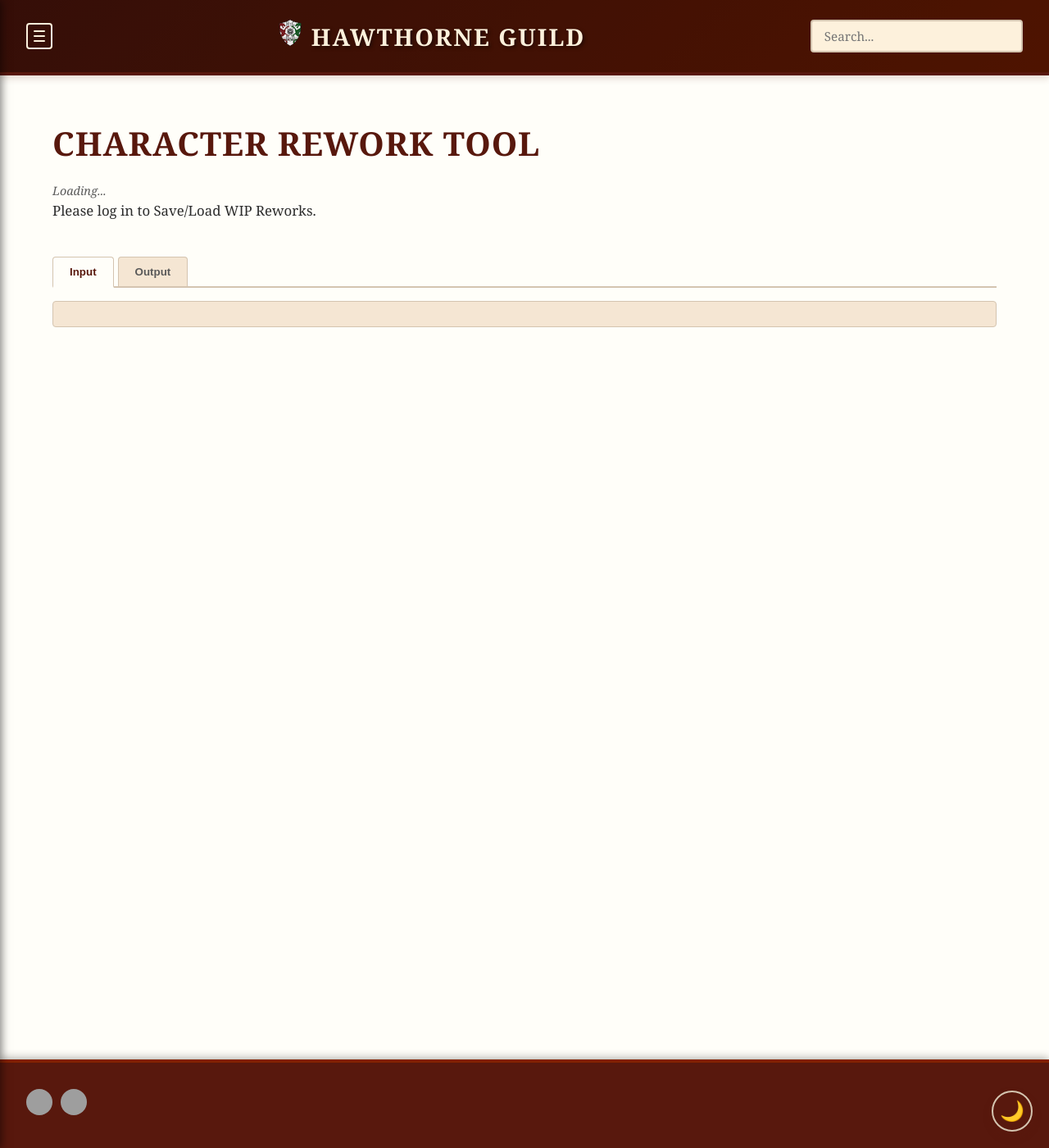
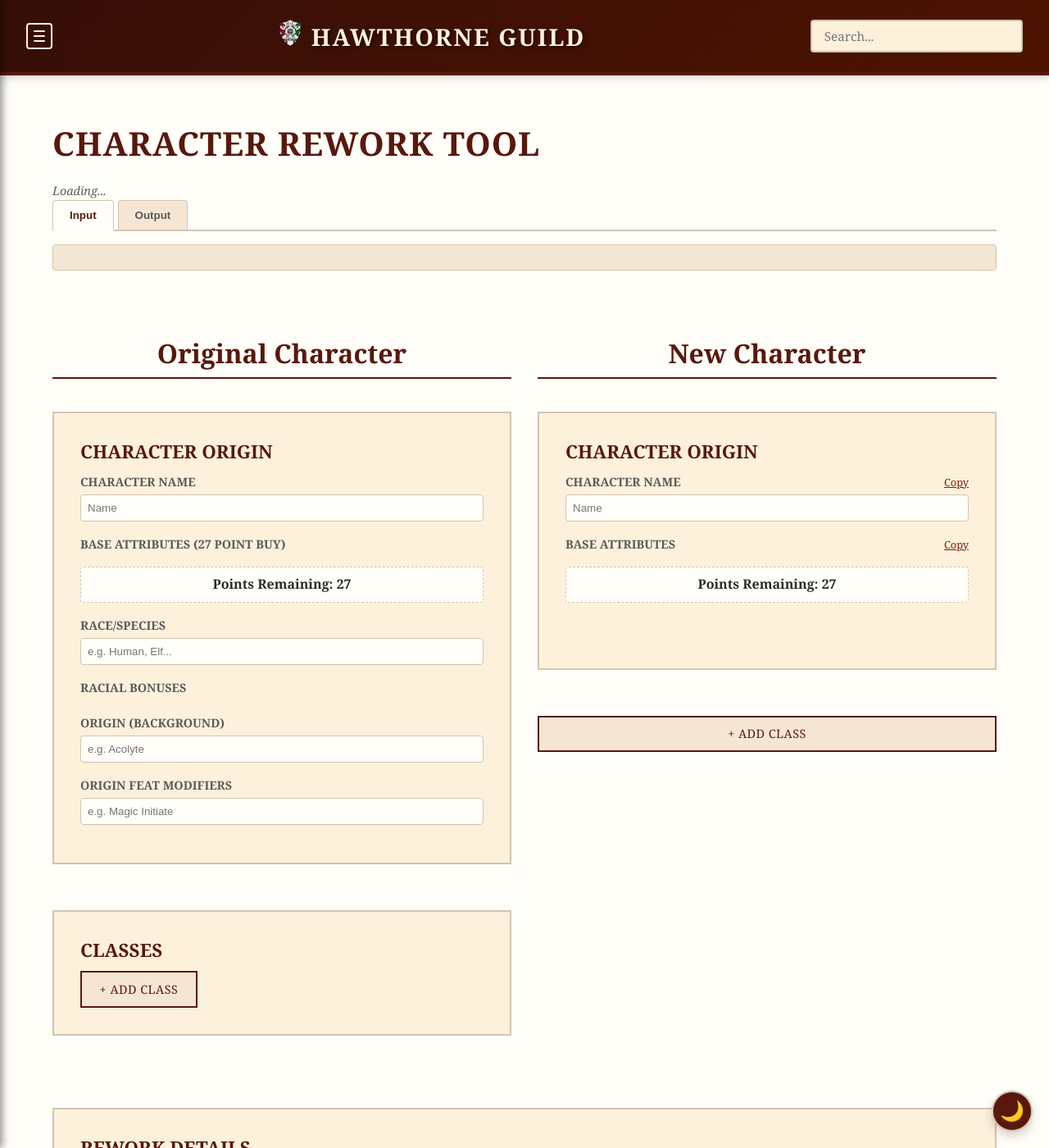
Before and after one commit to coconutswallow/Guides, a Jekyll site: the page built from rework.html, in a window 1280 px wide and 1400 px high. Shown: the whole window at 82% size. Built offline with Jekyll 4.4.1, drawn with Linux system fonts in a browser that asks for light colours; a script that is not in the unit is left out; grey boxes are pictures that could not be loaded.

Commit message:
Update rework.html

```diff
--- a/rework.html
+++ b/rework.html
@@ -9,9 +9,6 @@
     <h1>Character Rework Tool</h1>
 
     {% include auth-header.html %}
-    <p id="instruction-text" class="auth-instruction">Please log in to Save/Load WIP Reworks.</p>
-
-    <br>
 
     <div class="tab-nav">
         <button class="tab-btn active" onclick="window.switchTab('input')">Input</button>
@@ -21,128 +18,155 @@
     <div id="tab-input" class="tab-content active">
 
         <div class="control-bar" id="controls-area">
-
             <div id="logged-out-controls" class="control-group" style="display:none; align-items:center; gap: 10px;">
                <button id="custom-login-btn" class="auth-btn auth-btn-discord" onclick="window.authManager.login()">
-                    <svg class="discord-logo" width="20" height="20" viewBox="0 0 127.14 96.36"><path fill="currentColor" d="M107.7,8.07A105.15,105.15,0,0,0,81.47,0a72.06,72.06,0,0,0-3.36,6.83A97.68,97.68,0,0,0,49,6.83,72.37,72.37,0,0,0,45.64,0,105.89,105.89,0,0,0,19.39,8.09C2.79,32.65-1.71,56.6.54,80.21h0A105.73,105.73,0,0,0,32.71,96.36,77.11,77.11,0,0,0,39.6,85.25a68.42,68.42,0,0,1-10.85-5.18c.91-.66,1.8-1.34,2.66-2a75.57,75.57,0,0,0,64.32,0c.87.71,1.76,1.39,2.66,2a68.68,68.68,0,0,1-10.87,5.19,77,77,0,0,0,6.89,11.1A105.89,105.89,0,0,0,126.6,80.22c2.36-24.44-2.54-47.89-18.9-72.15ZM42.45,65.69C36.18,65.69,31,60,31,53s5-12.74,11.43-12.74S54,46,53.89,53,48.84,65.69,42.45,65.69Zm42.24,0C78.41,65.69,73.25,60,73.25,53s5.18-12.74,11.44-12.74S96.23,46,96.12,53,91.08,65.69,84.69,65.69Z"/></svg>
                     Login to Save
-                </button>
+               </button>
+               <span style="font-size:0.9em; margin-left:10px;"> Or enter Discord ID manually: </span>
+               <input type="text" id="manual-discord-id" class="text-input" style="width: 150px;" placeholder="Username">
             </div>
 
-            <div id="logged-in-controls" class="control-group" style="display:none; gap: 10px;">
-                <button class="btn btn-secondary" onclick="window.saveRework()">Save Rework</button>
-                <select id="rework-select" class="rework-dropdown">
+            <div id="logged-in-controls" class="control-group" style="display:none;">
+                <button class="action-btn btn-save" onclick="window.saveRework()">Save</button>
+                <button class="action-btn btn-load" onclick="window.loadSelectedRework()">Load</button>
+                <select id="load-rework-select" class="load-select">
                     <option value="">-- Load Saved Rework --</option>
                 </select>
-                <button class="btn btn-secondary" onclick="window.loadRework()">Load</button>
             </div>
 
-            <div id="auth-error-msg" class="control-group auth-error" style="display:none;">
-                <span>Only 'Adventurer' role can Save/Load on this page.</span>
+            <div id="auth-error-msg" class="control-group" style="display:none; color: #e74c3c; font-weight: bold;">
+                <span>"Adventurer" role required to Save/Load.</span>
+            </div>
+        </div>
+
+        <input type="hidden" id="current-rework-id" value="">
+
+        <div class="respec-container">
+            <div class="char-column" id="col-original">
+                <h2 class="column-header">Original Character</h2>
+                <div class="card">
+                    <h3 class="card-title">Character Origin</h3>
+                    <div class="origin-grid">
+                        <div class="input-group">
+                            <label class="input-label">Character Name</label>
+                            <input type="text" class="text-input" id="name-original" placeholder="Name">
+                        </div>
+                        <div class="input-group">
+                            <label class="input-label">Base Attributes (27 Point Buy)</label>
+                            <div id="attrs-container-original"></div>
+                            <div class="points-display" id="points-original">Points Remaining: 27</div>
+                        </div>
+                        <div class="input-group">
+                            <label class="input-label">Race/Species</label>
+                            <input type="text" class="text-input" id="race-original" placeholder="e.g. Human, Elf...">
+                        </div>
+                        <div class="input-group" id="block-race-original">
+                            <label class="input-label">Racial Bonuses</label>
+                            <div id="race-mod-container-original"></div>
+                        </div>
+                        <div class="input-group">
+                            <label class="input-label">Origin (Background)</label>
+                            <input type="text" class="text-input" id="bg-original" placeholder="e.g. Acolyte">
+                        </div>
+                        <div class="input-group" id="block-origin-original">
+                            <label class="input-label">Origin Feat Modifiers</label>
+                            <input type="text" class="text-input" id="orig-feat-original" placeholder="e.g. Magic Initiate">
+                            <div id="origin-mod-container-original" style="margin-top:10px;"></div>
+                        </div>
+                    </div>
+                </div>
+                <div class="card">
+                    <h3 class="card-title">Classes</h3>
+                    <div id="classes-container-original"></div>
+                    <button type="button" class="button button-secondary" onclick="window.addClassRow('original')">+ Add Class</button>
+                </div>
+                <div id="feats-container-original"></div>
             </div>
 
+            <div class="char-column" id="col-new">
+                <h2 class="column-header">New Character</h2>
+                <div class="card">
+                    <h3 class="card-title">Character Origin</h3>
+                    <div class="origin-grid">
+                        <div class="input-group">
+                            <div class="field-header-row">
+                                <label class="input-label">Character Name</label>
+                                <button type="button" class="copy-link" onclick="window.copyValue('name-original', 'name-new')">Copy</button>
+                            </div>
+                            <input type="text" class="text-input" id="name-new" placeholder="Name">
+                        </div>
+                        <div class="input-group">
+                            <div class="field-header-row">
+                                <label class="input-label">Base Attributes</label>
+                                <button type="button" class="copy-link" onclick="window.copyAttributes()">Copy</button>
+                            </div>
+                            <div id="attrs-container-new"></div>
+                            <div class="points-display" id="points-new">Points Remaining: 27</div>
+                        </div>
+                        <div id="race-mod-container-new"></div>
+                        <div id="classes-container-new"></div>
+                        <div id="feats-container-new"></div>
+                    </div>
+                </div>
+                <button type="button" class="button button-secondary" onclick="window.addClassRow('new')">+ Add Class</button>
+            </div>
         </div>
+
+        <div class="card" style="margin-top: 2rem;">
+            <h3 class="card-title">Rework Details</h3>
+            <input type="text" id="rework-cost" class="text-input" placeholder="GP/DTP Costs">
+            <textarea id="rework-notes" class="notes-area" placeholder="Notes for auditors"></textarea>
         </div>
+    </div>
+
+    <div id="tab-output" class="tab-content">
+        <h2 class="column-header">Rework Request Form</h2>
+        <textarea id="output-text" class="output-area" readonly></textarea>
+        <button class="action-btn" onclick="window.copyOutput()">Copy to Clipboard</button>
+    </div>
 </div>
 
+<script type="module" src="{{ '/assets/js/auth-manager.js' | relative_url }}"></script>
+
 <script>
-    window.currentUser = null;
-
-    // Configuration: Updated to only check for "Adventurer"
-    const REQUIRED_ROLES = ["Adventurer"];
-
+    // 1. AUTH LOGIC: Switches the visibility of controls, but leaves the tool visible
     window.handlePageAuth = function(user, profile) {
         window.currentUser = user;
+        const REQUIRED_ROLE = "Adventurer";
 
-        const instructionText = document.getElementById('instruction-text');
         const loggedOutGroup = document.getElementById('logged-out-controls');
         const loggedInGroup = document.getElementById('logged-in-controls');
         const authErrorGroup = document.getElementById('auth-error-msg');
+        const manualInput = document.getElementById('manual-discord-id');
 
-        // Hide UI elements by default
-        if(loggedOutGroup) loggedOutGroup.style.display = 'none';
-        if(loggedInGroup) loggedInGroup.style.display = 'none';
-        if(authErrorGroup) authErrorGroup.style.display = 'none';
+        // Reset
+        loggedOutGroup.style.display = 'none';
+        loggedInGroup.style.display = 'none';
+        authErrorGroup.style.display = 'none';
 
         if (user) {
             const userRoles = (profile && profile.roles) ? profile.roles : [];
-
-            // Check if user has the specific "Adventurer" role
-            const hasAccess = REQUIRED_ROLES.some(role => userRoles.includes(role));
-
-            if (instructionText) instructionText.style.display = 'none';
-
-            if (hasAccess) {
-                if(loggedInGroup) loggedInGroup.style.display = 'flex';
-                // Trigger reload of saved data from Supabase
+            if (userRoles.includes(REQUIRED_ROLE)) {
+                loggedInGroup.style.display = 'flex';
                 if(window.fetchReworks) window.fetchReworks();
             } else {
-                if(authErrorGroup) authErrorGroup.style.display = 'flex';
+                authErrorGroup.style.display = 'flex';
             }
         } else {
-            if(loggedOutGroup) loggedOutGroup.style.display = 'flex';
-            if(instructionText) instructionText.style.display = 'block';
+            loggedOutGroup.style.display = 'flex';
         }
+    };
+
+    // 2. DISCORD ID LOGIC: Uses profile ID or Manual Input
+    window.getCurrentDiscordID = function() {
+        if (window.currentUser && window.authManager?.profile?.discord_id) {
+            return window.authManager.profile.discord_id;
+        }
+        return document.getElementById('manual-discord-id')?.value.trim();
     };
 </script>
 
 <script type="module">
     import { supabase } from "{{ '/assets/js/supabaseClient.js' | relative_url }}";
-
-    // FETCHING SAVED DATA
-    window.fetchReworks = async function() {
-        if (!window.currentUser) return;
-
-        try {
-            const { data, error } = await supabase
-                .from('rework')
-                .select('id, character_name')
-                .eq('user_id', window.currentUser.id); // Securely filter by UUID
-
-            if (error) throw error;
-
-            const select = document.getElementById('rework-select');
-            select.innerHTML = '<option value="">-- Load Saved Rework --</option>';
-
-            data.forEach(item => {
-                const opt = document.createElement('option');
-                opt.value = item.id;
-                opt.textContent = item.character_name || `Unnamed (${item.id})`;
-                select.appendChild(opt);
-            });
-        } catch (e) {
-            console.error("Error loading reworks:", e);
-        }
-    };
-
-    // SAVING DATA
-    window.saveRework = async function() {
-        if (!window.currentUser) return alert("Please log in first.");
-
-        const charName = document.getElementById('char-name').value;
-        if (!charName) return alert("Please enter a character name.");
-
-        // (Placeholder for your form scraping logic)
-        const reworkData = {
-            attributes: {}, // get values from inputs
-            classes: []     // get values from inputs
-        };
-
-        try {
-            const { error } = await supabase
-                .from('rework')
-                .upsert({
-                    user_id: window.currentUser.id, // Primary Key for security
-                    character_name: charName,
-                    data: reworkData,
-                    updated_at: new Date()
-                });
-
-            if (error) throw error;
-            alert("Rework successfully saved!");
-            window.fetchReworks();
-        } catch (e) {
-            alert("Save failed: " + e.message);
-        }
-    };
+    // ... paste all your original logic here (ATTRIBUTES, POINT_COSTS, scrapeColumn, etc) ...
 </script>
```
